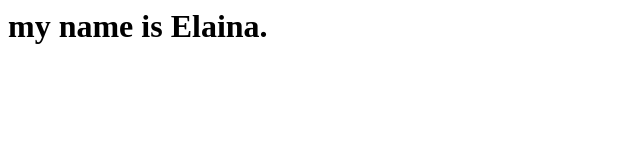
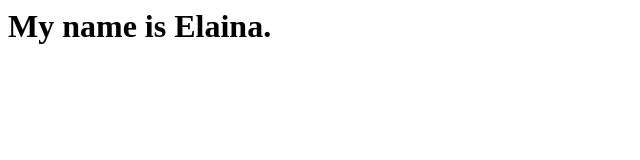
Before and after one commit to ElainaRollins/ElainaRollins.github.io, a plain HTML site: page index.html in a window 1280 px wide. Shown: the full height of the page, 0-640 px from the left. Drawn offline with Linux system fonts and the light colour scheme.

Commit message:
Capital M

```diff
--- a/index.html
+++ b/index.html
@@ -1 +1 @@
-<h1>my name is Elaina.</h1>
+<h1>My name is Elaina.</h1>
```
